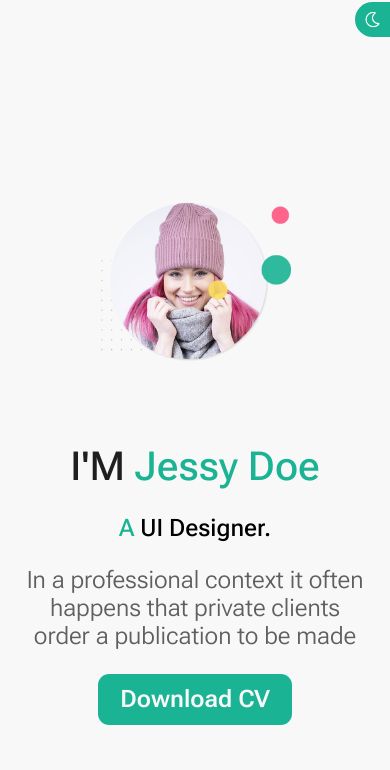
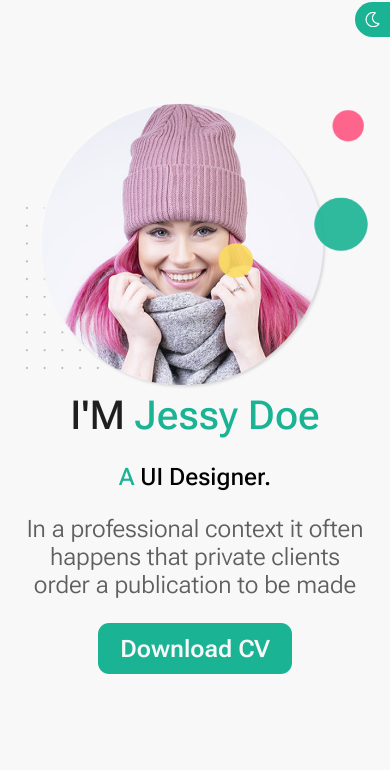
Before and after one commit to EloyML05/htmlSemantico, a website: page index.html in a window 390 px wide. Shown: the part 74-844 px from the top of the page. Drawn offline with Linux system fonts and the light colour scheme.

Commit message:
arreglos responsive

```diff
--- a/static/css/styles.css
+++ b/static/css/styles.css
@@ -100,6 +100,7 @@ main {
   @media screen and (width <= 1100px) {
     flex-direction: column-reverse;
     align-items: center;
+    margin: 100px 0;
   }
 
   div {
@@ -111,6 +112,7 @@ main {
     align-items: start;
 
     @media screen and (width <= 1100px) {
+      margin-top: 0;
       width: 100%;
       align-items: center;
 
@@ -124,6 +126,14 @@ main {
 
   img {
     width: 50%;
+
+    @media screen and (width <= 1100px) {
+      width: 60%;
+    }
+
+    @media screen and (width <= 780px) {
+      width: 90%;
+    }
   }
 
   span {
```
